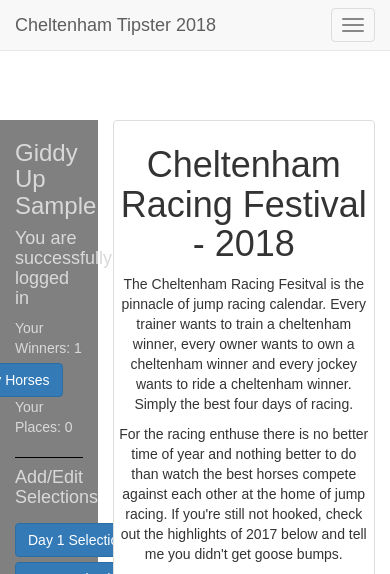
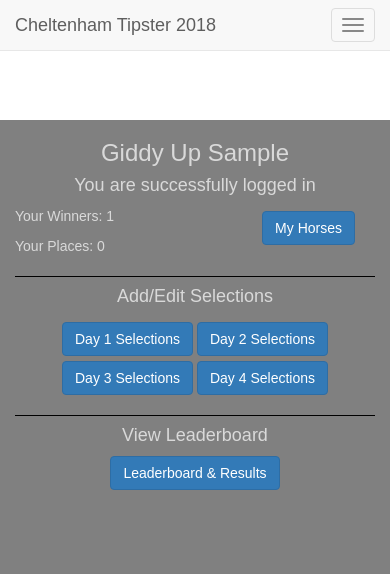
Before and after one commit to brianquinlan1989/django_tipster, a Django app: page / in a window 390 px wide; the page is wider, and only the part inside the window is pictured. Shown: the top 574 px of that part. Run offline with Django 3.2, Linux system fonts and the light colour scheme; a user stored in the database is signed in; tables that the repository leaves empty hold one stand-in row (values such as "Sample post"); some libraries are stand-ins or nearby versions; grey boxes are pictures that could not be loaded.

Commit message:
changed responsive design of index.html

```diff
--- a/home/templates/home/index.html
+++ b/home/templates/home/index.html
@@ -5,9 +5,9 @@
 <div class="container">
     <div class="row">
         {% if user.is_authenticated %}
-        <div class="col-xs-3 sm-col-3 col-md-3 col-lg-3 dashboard">
-            <p><h3>Giddy Up {{ user.first_name }}</h3></p>
-            <p><h4>You are successfully logged in</h4></p>
+        <div class="col-xs-12 sm-col-12 col-md-3 col-lg-3 dashboard">
+            <center><p><h3>Giddy Up {{ user.first_name }}</h3></p></center>
+            <center><p><h4>You are successfully logged in</h4></p></center>
             <p>Your Winners: {{winners}}<span><a href="{% url 'add_selection_confirmed' 4 %}" class="btn btn-primary select-button-margin my-horses-button pull-right">My Horses</a></span></p>
             <p>Your Places: {{places}}</p>
             <hr>
@@ -40,7 +40,7 @@
             <p><h4><center>View Leaderboard</center></h4></p>
             <center><a href="{% url 'leaderboard' %}" class="btn btn-primary" value="view_leaderboard">Leaderboard & Results</a></center>
         </div>
-        <div class="col-xs-9 sm-col-9 col-md-9 col-lg-9">
+        <div class="col-xs-12 sm-col-12 col-md-9 col-lg-9">
             <div class="thumbnail">
                 <h1><center>Cheltenham Racing Festival - 2018</center></h1>
                 <p>
```
